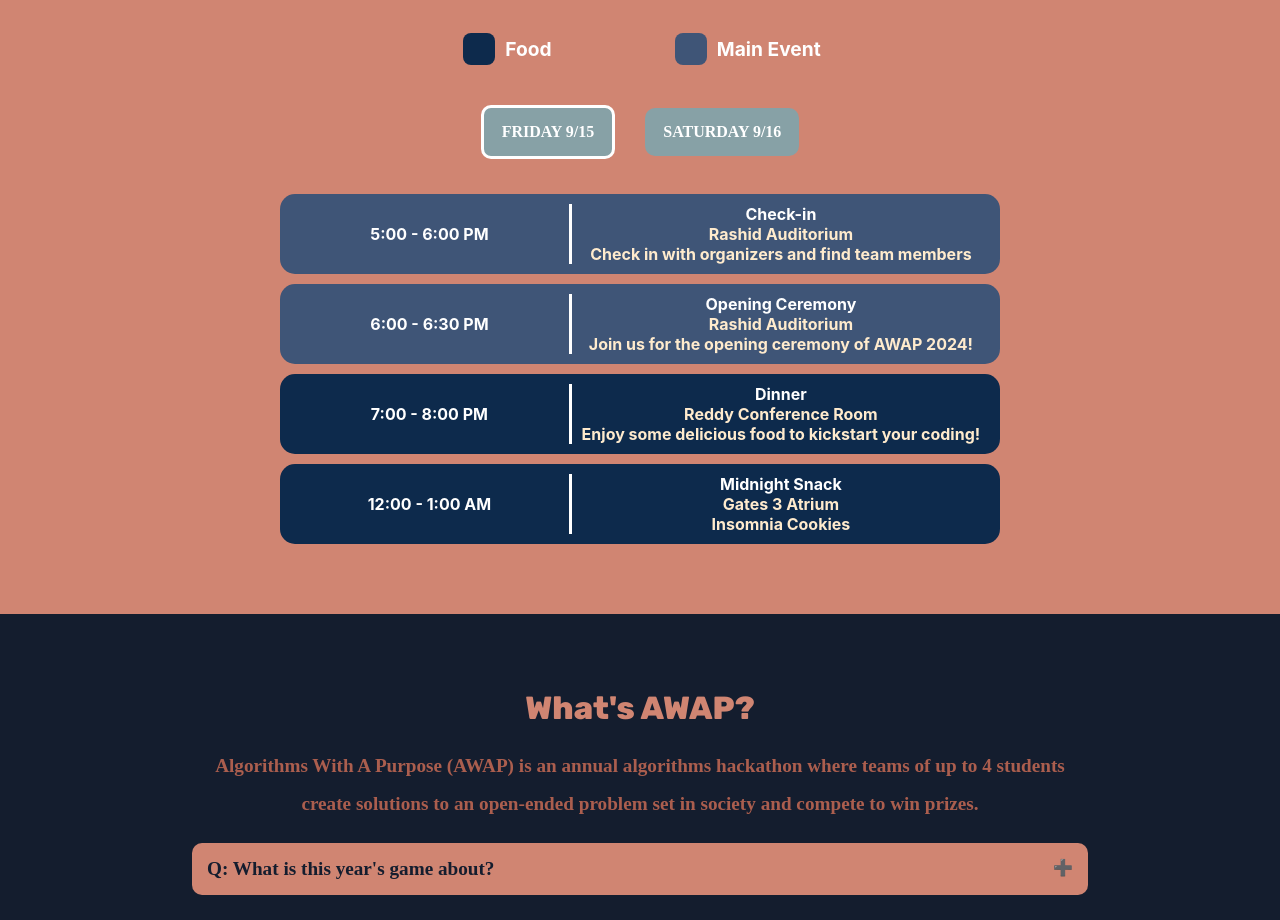
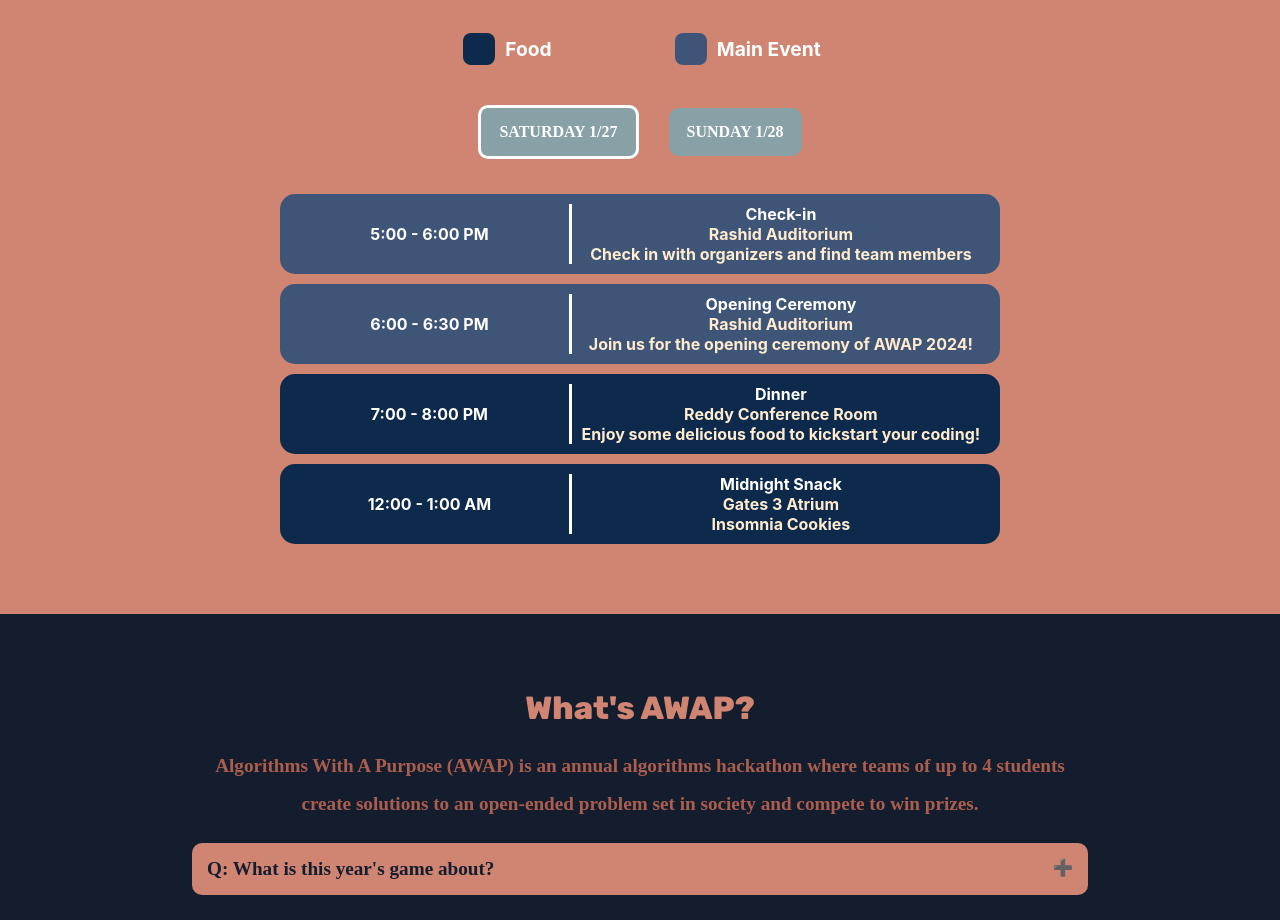
Before and after one commit to acm-cmu/awap-landing-page-2024, a React (Create React App) app: page / in a window 1280 px wide. Shown: the part 940-1860 px from the top of the page. Built offline with nearby package versions, Linux system fonts and the light colour scheme.

Commit message:
changed dates

```diff
--- a/src/components/EventDetails.js
+++ b/src/components/EventDetails.js
@@ -126,14 +126,14 @@ const EventDetails = () => {
         </div>
         <div class="schedule-days">
           <button class="year-button" id="friday" onClick={showFriday}>
-            <span class="schedule-header-word">FRIDAY 9/15</span>
+            <span class="schedule-header-word">SATURDAY 1/27</span>
           </button>
           <button
             class="year-button"
             id="saturday"
             onClick={showSaturday}
           >
-            <span class="schedule-header-word">SATURDAY 9/16</span>
+            <span class="schedule-header-word">SUNDAY 1/28</span>
           </button>
         </div>
         <div class="schedule" id="schedule">
```
